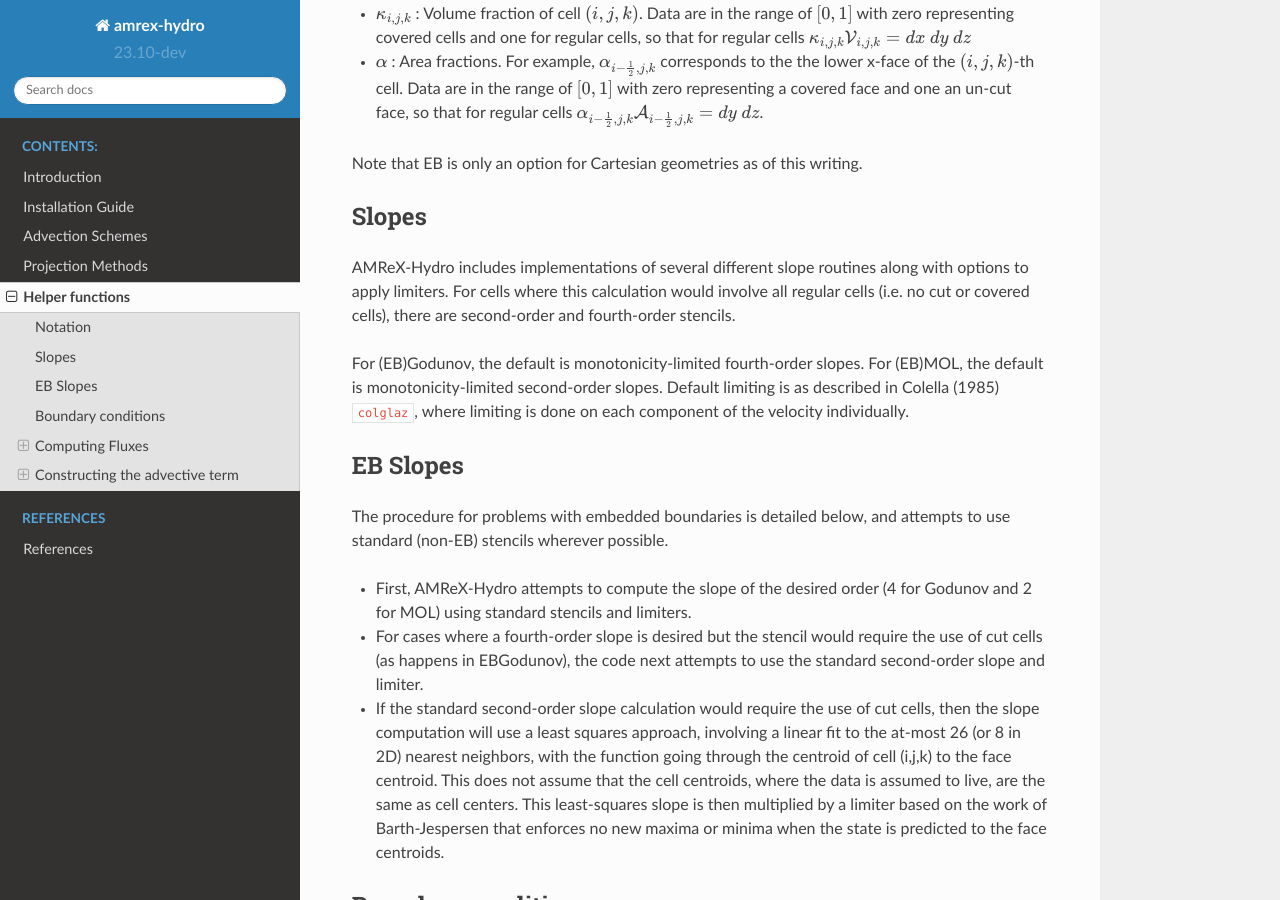
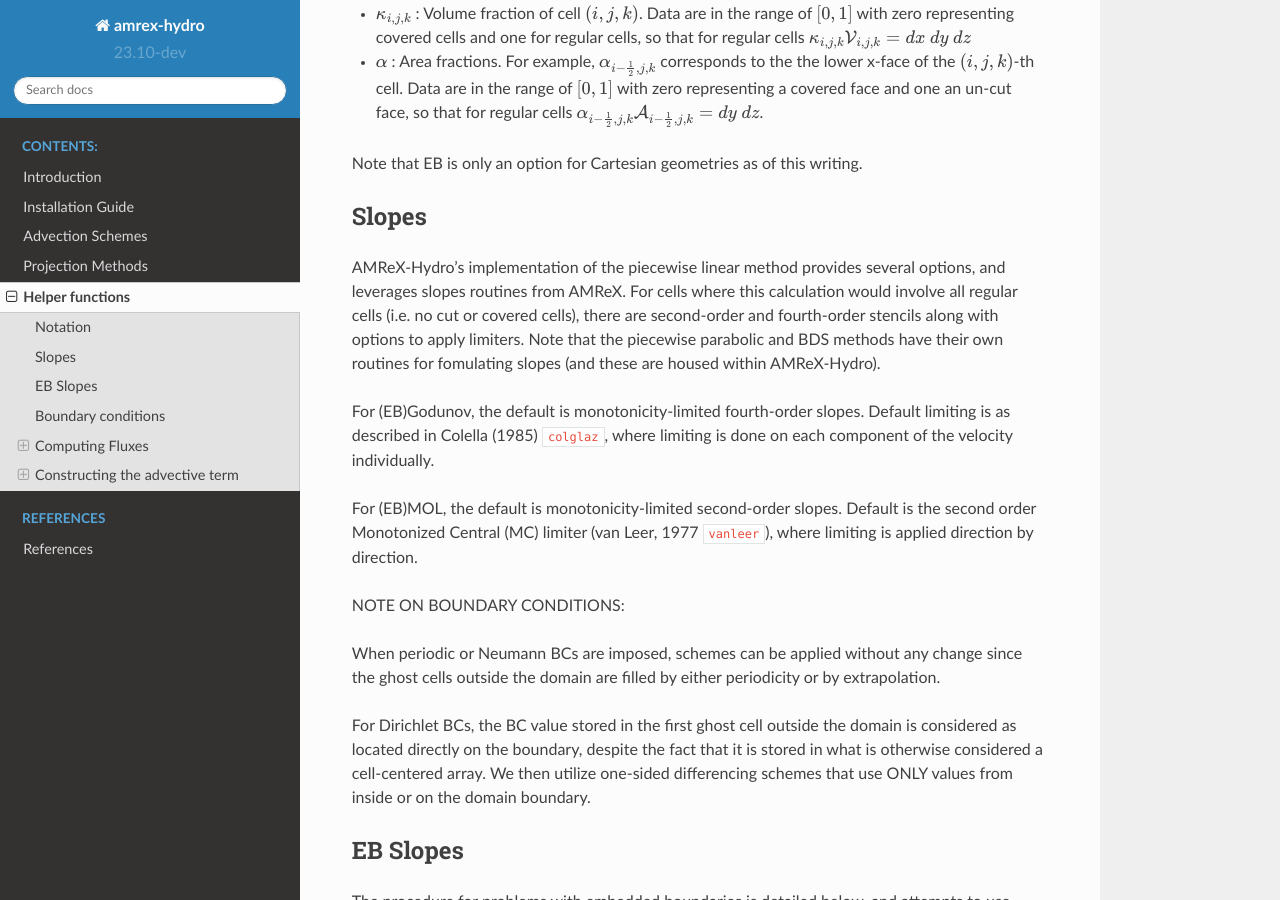
Before and after one commit to AMReX-Fluids/AMReX-Hydro, a Sphinx documentation site: the page built from Docs/source/Utilities.rst, in a window 1280 px wide and 900 px high, scrolled down 408 px. Built offline with Sphinx 7.4.7 and the Read the Docs theme 2.0.0, drawn with Linux system fonts in a browser that asks for light colours; cross-references to code outside the pages are shown as plain code.

Commit message:
Minor documentation updates

```diff
--- a/Docs/source/Projections.rst
+++ b/Docs/source/Projections.rst
@@ -115,6 +115,8 @@ access the underlying objects and allow for modification of the linear operator
 and multigrid properties if needed.
 Details of the linear solver implementations are in the :ref:`amrex:Chap:LinearSolvers`
 section of AMReX's documentation.
+
+.. _projections_inputs:
 
 Both Projector classes provide the following parameters, which can be set in an
 inputs file or on the command line. For the MacProjector, these must be preceeded by
--- a/Docs/source/Slopes.rst
+++ b/Docs/source/Slopes.rst
@@ -3,14 +3,53 @@
 Slopes
 ------
 
-AMReX-Hydro includes implementations of several different slope routines along with options to apply limiters.
+AMReX-Hydro's implementation of the piecewise linear method provides several options, and
+leverages slopes routines from AMReX.
 For cells where this calculation would involve all regular cells (i.e. no cut or covered cells),
-there are second-order and fourth-order stencils.
+there are second-order and fourth-order stencils along with options to apply limiters.
+Note that the piecewise parabolic and BDS methods have their own routines for fomulating slopes
+(and these are housed within AMReX-Hydro).
 
 For (EB)Godunov, the default is monotonicity-limited fourth-order slopes.
-For (EB)MOL, the default is monotonicity-limited second-order slopes.
 Default limiting is as described in Colella (1985) :cite:`colglaz`,
 where limiting is done on each component of the velocity individually.
+
+For (EB)MOL, the default is monotonicity-limited second-order slopes.
+Default is the second order Monotonized Central (MC)
+limiter (van Leer, 1977 :cite:`vanleer`), where limiting is applied direction by direction.
+
+.. The scheme is described below for the u-velocity.
+
+   The limiter computes the slope at cell `i` by combining the left, central
+   and right u-variation `du`:
+
+   .. code:: shell
+
+             du_l = u(i) - u(i-1)               = left variation
+             du_c = 0.5 * ( u(i+1) - u(i-1) )   = central (umlimited) variation
+             du_r = u(i+1) - u(i)               = right variation
+
+             Finally, the u-variation at cell `i` is given by :
+
+             .. code:: shell
+
+                       du(i) = sign(du_c) * min(2|du_l|, |du_c|, 2|du_r|)) if du_l*du_r > 0
+                       du(i) = 0                                           otherwise
+
+
+
+NOTE ON BOUNDARY CONDITIONS:
+
+When periodic or Neumann BCs are imposed, schemes can be applied
+without any change since the ghost cells outside the domain are filled
+by either periodicity or by extrapolation.
+
+For Dirichlet BCs, the BC value stored in the first ghost cell outside the domain
+is considered as located directly on the boundary,
+despite the fact that it is stored in what is otherwise considered a cell-centered
+array. We then utilize one-sided differencing schemes that
+use ONLY values from inside or on the domain boundary.
+
 
 
 .. _EBslopes:
--- a/Docs/source/refs.bib
+++ b/Docs/source/refs.bib
@@ -136,6 +136,20 @@ year =     {2000}
   pages={1278--1286},
   year={1991},
   publisher={IEEE}
+}
+
+@article{vanleer,
+   title = {Towards the ultimate conservative difference scheme. IV. A new approach to numerical convection},
+   journal = {Journal of Computational Physics},
+   volume = {23},
+   number = {3},
+   pages = {276-299},
+   year = {1977},
+   issn = {0021-9991},
+   doi = {https://doi.org/10.1016/0021-9991(77)90095-X},
+   url = {https://www.sciencedirect.com/science/article/pii/002199917790095X},
+   author = {Bram {Van Leer}},
+   abstract = {An approach to numerical convection is presented that exclusively yields upstream-centered schemes. It starts from a meshwise approximation of the initial-value distribution by simple basic functions, e.g., Legendre polynomials. In every mesh the integral of the distribution is conserved. The overall approximation need not be continuous. The approximate distribution is convected explicitly and then remapped meshwise in terms of the basic functions. The weights of the basic functions that approximate the initial values in a mesh may be determined by finite differencing, but the most accurate schemes are obtained by least-squares fitting. In the latter schemes, the weights of the basic functions must be regarded as independent state quantities and must be stored separately. Examples of second-order and third-order schemes are given, and the accuracy of these schemes is discussed. Several monotonicity algorithms, designed to prevent numerical oscillations, are indicated. Numerical examples are given of linear and nonlinear wave propagation, also regarding monotonicity.}
 }
 
 @ARTICLE{colglaz,
```
